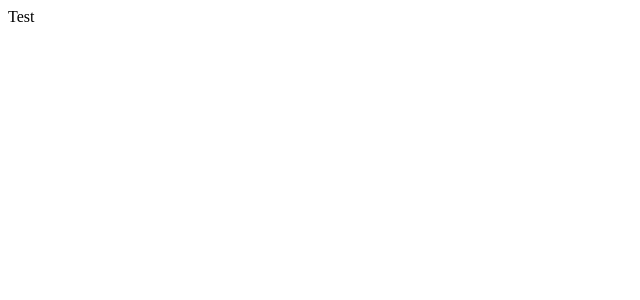
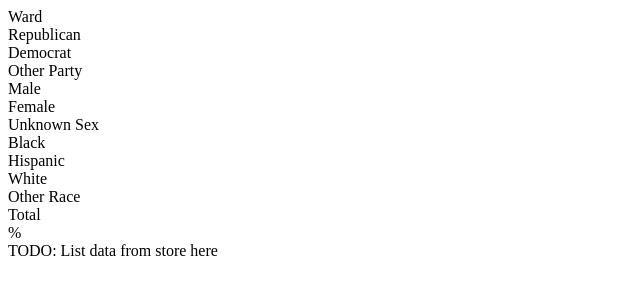
Before and after one commit to prokhorvlg/relay-network-take-home-val, a React (Create React App) app: page / in a window 1280 px wide. Shown: the top 300 px of the page, without its empty margins (0-640 px from the left). Built offline with nearby package versions, Linux system fonts and the light colour scheme.

Commit message:
Basic set up for voter data table
Added list components, store, and interfaces

```diff
--- a/src/components/App.component.tsx
+++ b/src/components/App.component.tsx
@@ -1,9 +1,11 @@
 import SummaryPanel from "./panels/SummaryPanel.component";
+import VoterDataPanel from "./panels/VoterDataPanel.component";
 
 function App() {
 	return (
 		<div className="app">
 			<SummaryPanel />
+			<VoterDataPanel />
 		</div>
 	);
 }
--- a/src/components/panels/SummaryPanel.component.tsx
+++ b/src/components/panels/SummaryPanel.component.tsx
@@ -1,7 +1,7 @@
 const SummaryPanel = () => {
 	return (
 		<div className="summary-panel">
-			Test
+
 		</div>
 	)
 }
--- /dev/null
+++ b/src/components/panels/VoterDataHeaderItem.component.tsx
@@ -0,0 +1,13 @@
+interface VoterDataHeaderItemProps {
+    text: string
+}
+
+const VoterDataHeaderItem = ({ text }: VoterDataHeaderItemProps) => {
+	return (
+		<div className="voter-data-header-item">
+			<span>{text}</span>
+		</div>
+	)
+}
+
+export default VoterDataHeaderItem;
--- a/src/components/panels/VoterDataPanel.component.tsx
+++ b/src/components/panels/VoterDataPanel.component.tsx
@@ -1,7 +1,23 @@
+import { VoterDataHeaders } from "../../data/VoterDataHeaders";
+import { IVoterDataHeader } from "../../interfaces/VoterData";
+import VoterDataHeaderItem from "./VoterDataHeaderItem.component";
+
 const VoterDataPanel = () => {
 	return (
 		<div className="voter-data-panel">
-			Test
+			<div className="voter-data-headers">
+				{VoterDataHeaders.map((headerData: IVoterDataHeader) =>
+					<VoterDataHeaderItem
+						text={headerData.text}
+					/>
+				)}
+			</div>
+			<div className="voter-data-list">
+				TODO: List data from store here
+			</div>
+			<div className="voter-data-footer">
+
+			</div>
 		</div>
 	)
 }
--- /dev/null
+++ b/src/data/VoterDataHeaders.ts
@@ -0,0 +1,47 @@
+import { IVoterDataHeader } from "../interfaces/VoterData";
+
+// Contains all headers for the voter data table.
+
+export const VoterDataHeaders: IVoterDataHeader[] = [
+	{
+		text: "Ward"
+	},
+	{
+		text: "Republican"
+	},
+	{
+		text: "Democrat"
+	},
+	{
+		text: "Other Party"
+	},
+	{
+		text: "Male"
+	},
+	{
+		text: "Female"
+	},
+	{
+		text: "Unknown Sex"
+	},
+	{
+		text: "Black"
+	},
+	{
+		text: "Hispanic"
+	},
+	{
+		text: "White"
+	},
+	{
+		text: "Other Race"
+	},
+	{
+		text: "Total",
+		emphasized: true
+	},
+	{
+		text: "%",
+		emphasized: true
+	},
+]
--- /dev/null
+++ b/src/interfaces/VoterData.ts
@@ -0,0 +1,30 @@
+// VoterData.ts
+// Contains all interfaces pertaining to voter data.
+
+export interface IGetVoterDataRequest {}
+
+export interface IGetVoterDataResponse {
+    rows: IWard[]
+    time: number
+    total_rows: number
+}
+
+export interface IWard {
+    ward: string
+    dem: number
+    rep: number
+    other_party: number
+    total: number
+    white: number
+    black: number
+    hispanic: number
+    other_race: number
+    male: number
+    female: number
+    unknown_sex: number
+}
+
+export interface IVoterDataHeader {
+    text: string
+    emphasized?: boolean
+}
--- a/src/styles/style.scss
+++ /dev/null
@@ -1,3 +0,0 @@
-/*@import './variables.scss';
-@import './typography.scss';
-@import './components.scss';*/
```
Also changed, not shown: src/components/panels/VoterDataRowItem.component.tsx (added, +15 -0 lines), src/data/WardsMockData.ts (added, +22 -0 lines), src/hooks/useVoterData.ts (added, +29 -0 lines).
